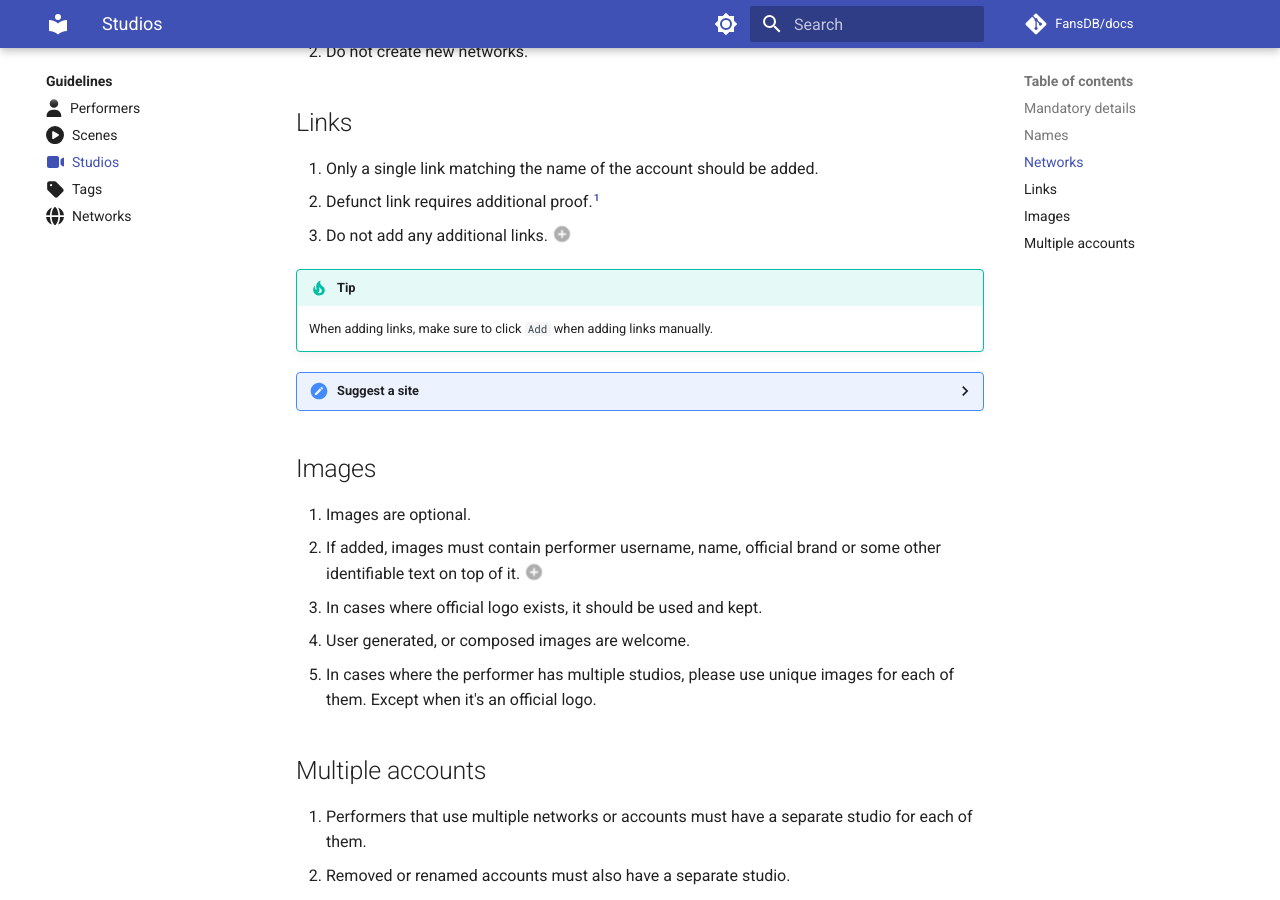
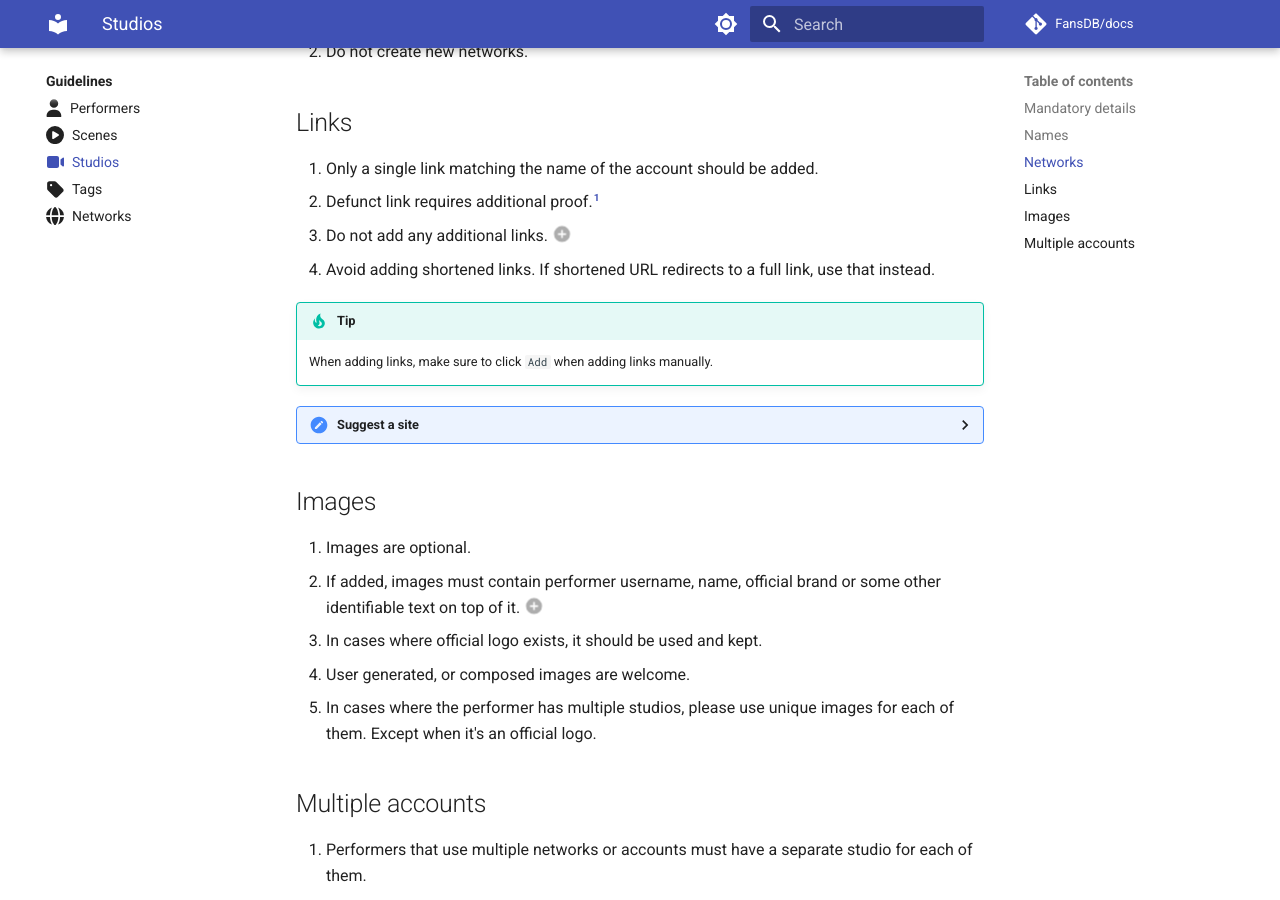
Before and after one commit to FansDB/docs, an MkDocs documentation site: the page built from docs/studios.md, in a window 1280 px wide and 900 px high, scrolled down 898 px. Built offline with MkDocs 1.6.1 and Material for MkDocs 9.7.7, drawn with Linux system fonts in a browser that asks for light colours; comment, search, counter and statistics services are not loaded.

Commit message:
Add guideline

```diff
--- a/docs/studios.md
+++ b/docs/studios.md
@@ -40,6 +40,7 @@ To create a new studio, some minimum required information needs to be included.
 1. Only a single link matching the name of the account should be added.
 1. Defunct link requires additional proof.[^1]
 1. Do not add any additional links.(1)
+1. Avoid adding shortened links. If shortened URL redirects to a full link, use that instead.
 </div>
 1.  No social media, related VIP/non VIP links, links from different networks, etc.
 
```
